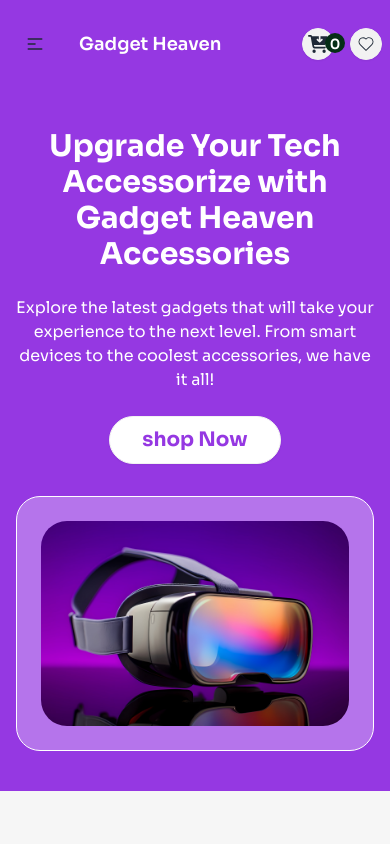
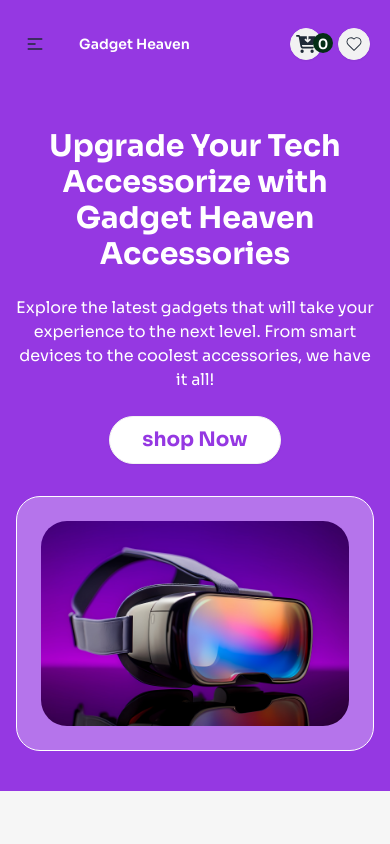
Before and after one commit to programming-hero-web-course-4/b10a8-gadget-heaven-bikash-sarker-dev, a React (Vite) app: page / in a window 390 px wide. Shown: the top 844 px of the page. Built offline with nearby package versions, Linux system fonts and the light colour scheme.

Commit message:
navbar responsive problem fix

```diff
--- a/src/components/header/navbar/Navbar.jsx
+++ b/src/components/header/navbar/Navbar.jsx
@@ -76,7 +76,7 @@ const Navbar = ({ pathCatch, scroll }) => {
           </ul>
         </div>
         <a
-          className={` btn btn-ghost text-lg lg:text-xl ${
+          className={` btn btn-ghost text-md sm:text-xl ${
             pathCatch === "/" ? "text-t-primary " : ""
           }`}
         >
@@ -87,7 +87,7 @@ const Navbar = ({ pathCatch, scroll }) => {
       <div className="navbar-center hidden lg:flex">
         <ul className="menu menu-horizontal px-1">{navList}</ul>
       </div>
-      <div className="navbar-end space-x-4 md:space-x-6">
+      <div className="navbar-end space-x-4 md:space-x-6 mr-3 lg:mr-0">
         <button className="btn  btn-circle btn-sm md:btn-md relative">
           <FaCartArrowDown className="text-xl" />{" "}
           <div className="w-5 h-5 rounded-full bg-[#052e16] p-1 absolute -right-3 top-1">
```
